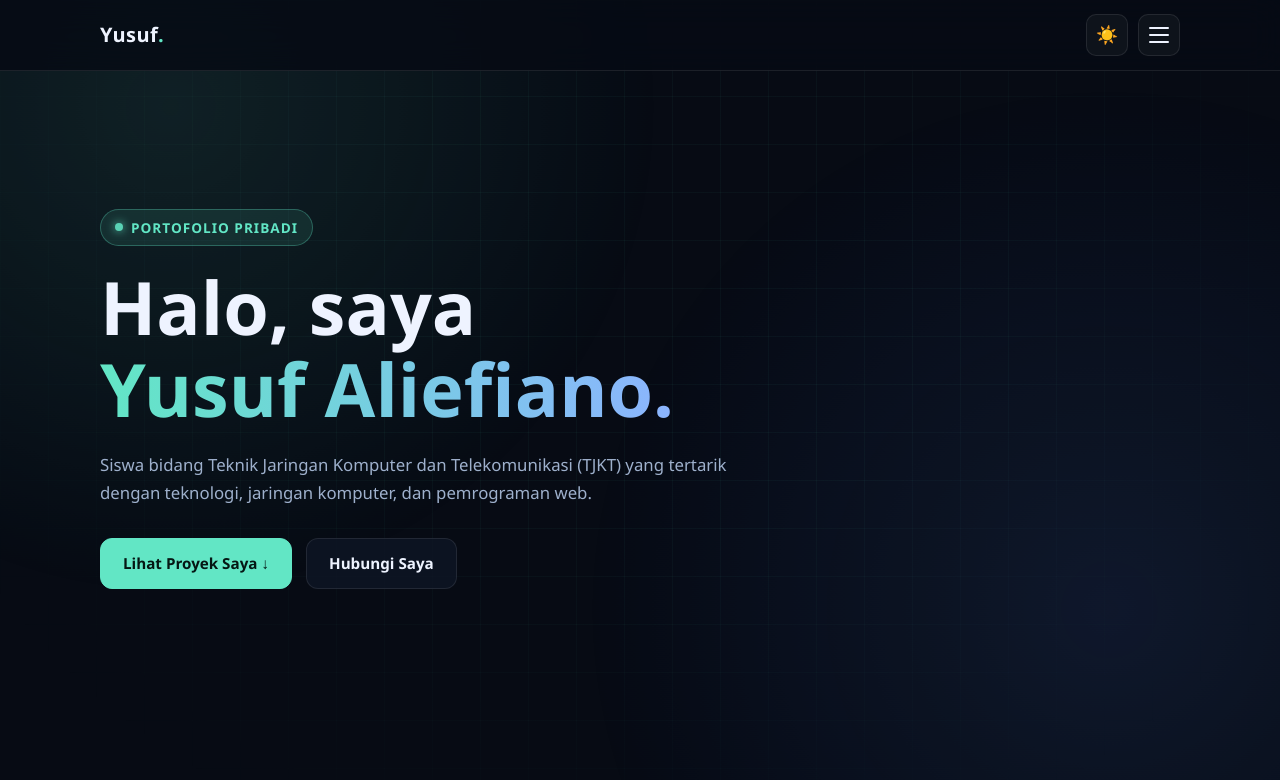
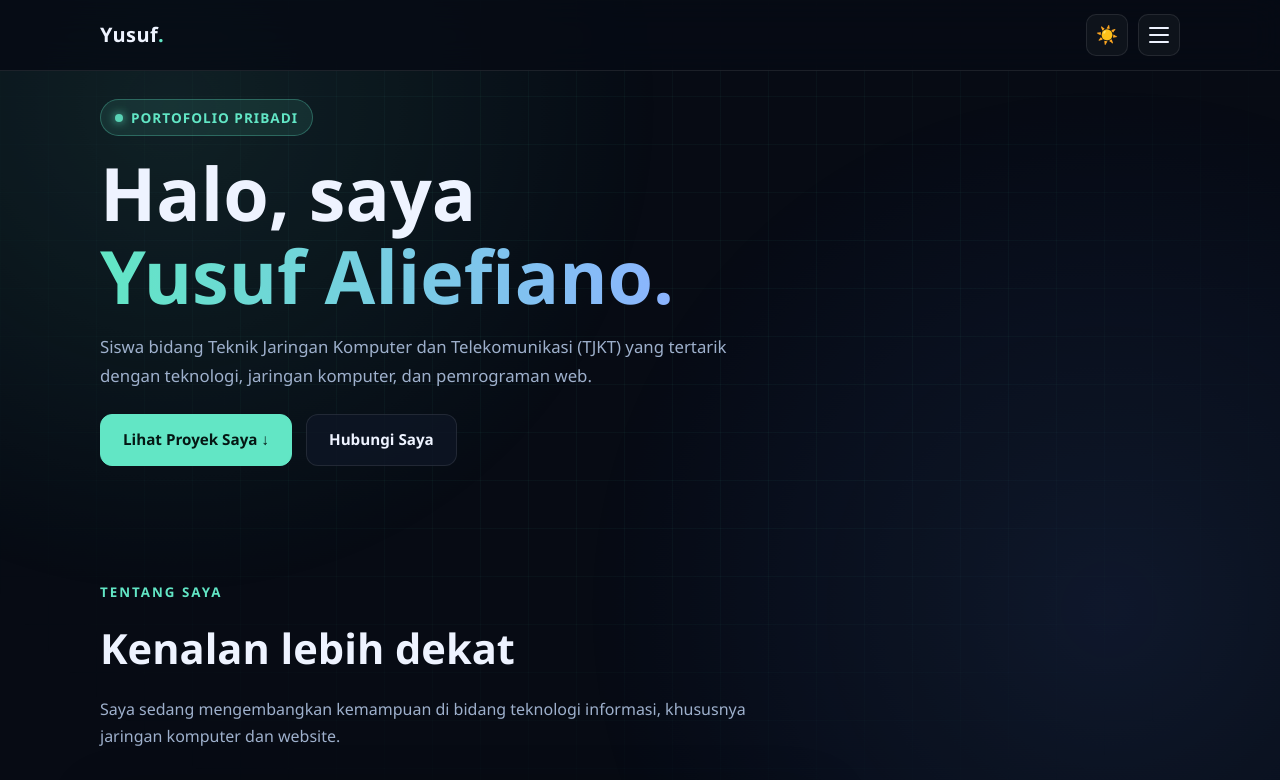
Before and after one commit to alif799s/Yusuf, a plain HTML site: page index.html in a window 1280 px wide. Shown: the top 780 px of the page. Drawn offline with Linux system fonts and the light colour scheme.

Commit message:
Update index.html

```diff
--- a/index.html
+++ b/index.html
@@ -267,11 +267,11 @@ nav {
 
 /* HERO */
 .hero {
-  min-height: 82vh;
+  min-height: auto;
   display: grid;
   grid-template-columns: 1fr;
-  align-items: center;
-  padding: 75px 0;
+  align-items: start;
+  padding: 28px 0 56px;
 }
 
 .eyebrow {
@@ -286,7 +286,7 @@ nav {
   font-size: 0.85rem;
   font-weight: bold;
   letter-spacing: 1px;
-  margin-bottom: 20px;
+  margin-bottom: 16px;
   animation: fadeDown 0.8s ease forwards;
 }
 
@@ -307,7 +307,7 @@ nav {
 h1 {
   font-size: clamp(2.5rem, 6vw, 4.6rem);
   line-height: 1.12;
-  margin-bottom: 20px;
+  margin-bottom: 16px;
   animation: fadeUp 0.9s ease forwards;
 }
 
@@ -328,7 +328,7 @@ h1 span {
   display: flex;
   flex-wrap: wrap;
   gap: 14px;
-  margin-top: 30px;
+  margin-top: 24px;
   animation: fadeUp 1.2s ease forwards;
 }
 
@@ -404,11 +404,11 @@ h1 span {
 
 /* SECTION */
 section:not(.hero) {
-  padding: 82px 0;
+  padding: 56px 0;
 }
 
 .section-head {
-  margin-bottom: 34px;
+  margin-bottom: 30px;
 }
 
 .section-head small {
@@ -592,11 +592,11 @@ section:not(.hero) {
 
 /* HALAMAN DETAIL PROYEK & KEAHLIAN */
 .detail-page {
-  padding: 52px 0 90px;
+  padding: 36px 0 80px;
 }
 
 .detail-hero {
-  margin-bottom: 34px;
+  margin-bottom: 30px;
 }
 
 .detail-hero h1 {
@@ -936,7 +936,7 @@ footer {
 
         <!-- 1. FOTO -->
         <div class="card about-photo-card reveal">
-           <img src="foto-yusuf.jfif" alt="Foto Yusuf Aliefiano">
+          <img src="foto-yusuf.jfif" alt="Foto Yusuf Aliefiano">
         </div>
 
         <!-- 2. NAMA -->
```
